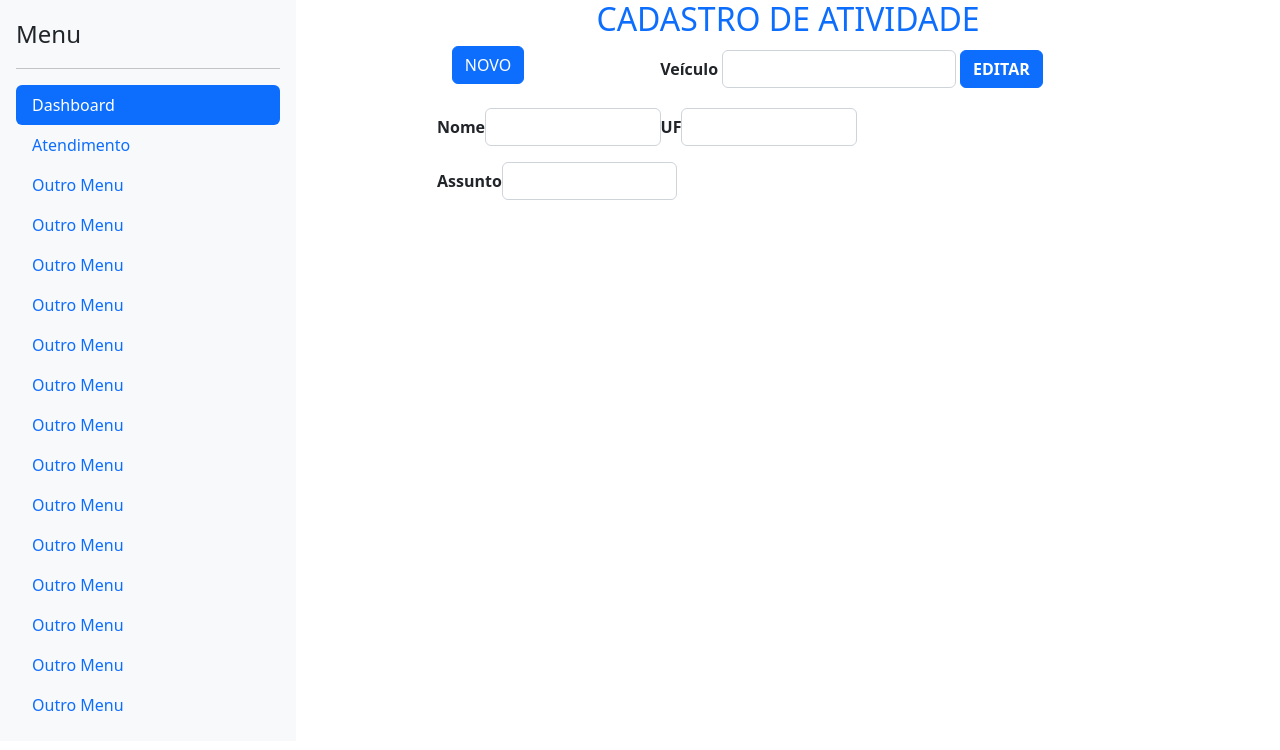
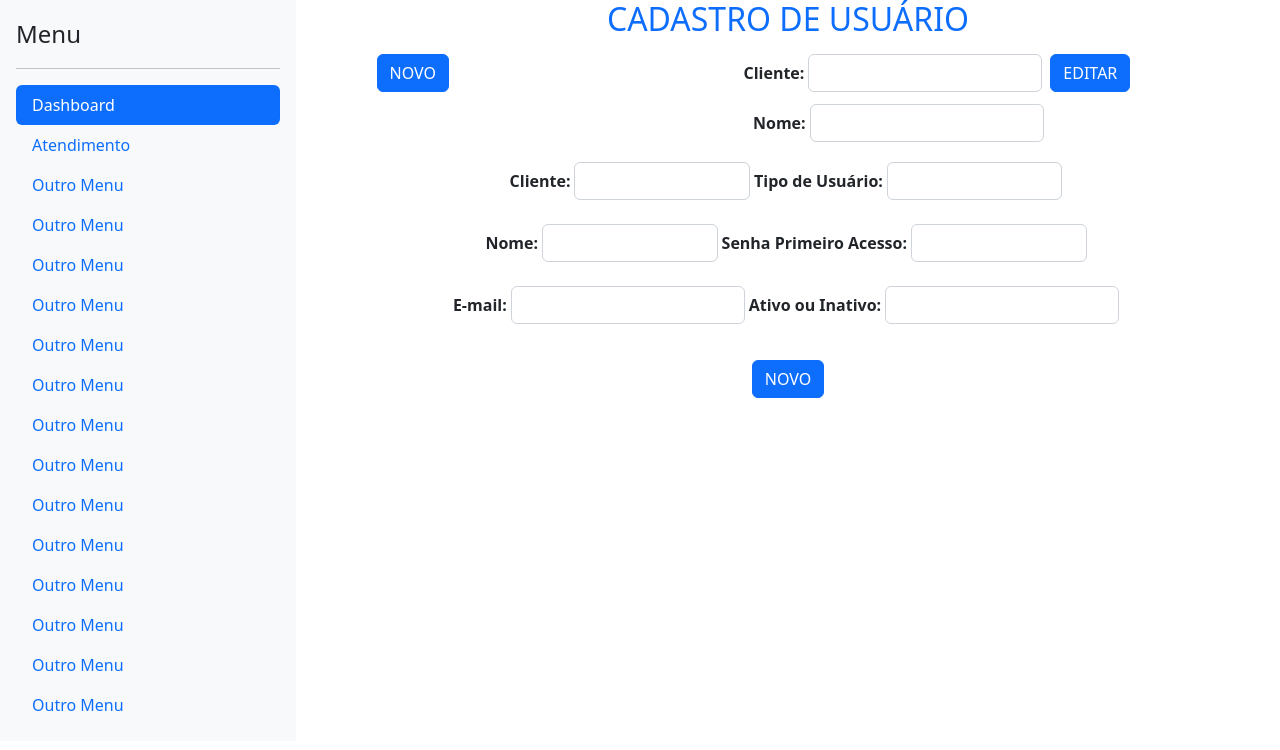
Before and after one commit to Victor5200/mandi-fe, an Angular app: page /cadastro in a window 1280 px wide. Shown: the top 750 px of the page. Built offline with nearby package versions, Linux system fonts and the light colour scheme.

Commit message:
feat: telas usuário e veículo

```diff
--- a/src/app/cadastro/cadastro-routing.module.ts
+++ b/src/app/cadastro/cadastro-routing.module.ts
@@ -1,9 +1,11 @@
 import { NgModule } from '@angular/core';
 import { RouterModule, Routes } from '@angular/router';
 import {UsuarioComponent} from "./usuario/usuario.component";
+import {VeiculoComponent} from "./veiculo/veiculo.component";
 
 const routes: Routes = [
-  { path: '', component: UsuarioComponent}
+  { path: '', component: UsuarioComponent},
+  { path: 'veiculo', component: VeiculoComponent}
 ];
 
 @NgModule({
--- a/src/app/cadastro/cadastro.module.ts
+++ b/src/app/cadastro/cadastro.module.ts
@@ -3,11 +3,13 @@ import { CommonModule } from '@angular/common';
 
 import { CadastroRoutingModule } from './cadastro-routing.module';
 import { UsuarioComponent } from './usuario/usuario.component';
+import { VeiculoComponent } from './veiculo/veiculo.component';
 
 
 @NgModule({
   declarations: [
-    UsuarioComponent
+    UsuarioComponent,
+    VeiculoComponent
   ],
   imports: [
     CommonModule,
--- a/src/app/cadastro/usuario/usuario.component.html
+++ b/src/app/cadastro/usuario/usuario.component.html
@@ -1,30 +1,46 @@
 <div>
-  <h2 class="text-center text-uppercase text-primary">Cadastro de Atividade</h2>
+  <h2 class="text-center text-uppercase text-primary">Cadastro de Usuário</h2>
 
   <div class="d-flex flex-row flex-wrap justify-content-evenly ">
-    <div class="d-grid gap-2 d-md-block  ">
+    <div class="d-grid gap-2 d-md-block m-2 ">
       <button class="btn btn-primary" type="button">NOVO</button>
     </div>
 
-    <div class="d-flex flex-row w-50  align-items-center mb-3">
-      <label class="fw-bolder m-1 ">Veículo</label>
+    <div class="d-flex flex-row w-50 col-md-3 offset-md-3 align-items-center mb-1">
+      <label class="fw-bolder m-1  ">Cliente:</label>
       <input type="text" class="form-control w-50"/>
-      <button class="btn btn-primary fw-bolder m-1 " type="button">EDITAR</button>
+      <button class="btn btn-primary m-2" type="button">EDITAR</button>
     </div>
 
-
-
-    <div class="d-flex flex-row w-75  align-items-center mb-3">
-      <label class="fw-bolder">Nome</label>
-      <input type="text" class="form-control w-25"/>
-
-      <label class="fw-bolder"> UF</label>
-      <input type="text" class="form-control w-25"/>
+    <div class="d-flex flex-row w-50 col-md-3 offset-md-5 align-items-center mb-3">
+      <label class="fw-bolder m-1  ">Nome:</label>
+      <input type="text" class="form-control w-50"/>
     </div>
 
-    <div class="d-flex flex-row w-75  align-items-center mb-3">
-      <label class="fw-bolder">Assunto</label>
-      <input type="text" class="form-control w-25"/>
+    <div class="d-flex flex-row w-75 justify-content-center align-items-center mb-3">
+      <label class="fw-bolder">Cliente:</label>
+      <input type="text" class="form-control w-25 m-1"/>
+      <label class="fw-bolder"> Tipo de Usuário:</label>
+      <input type="text" class="form-control w-25 m-1"/>
     </div>
+
+    <div class="d-flex flex-row w-75 justify-content-center align-items-center mb-3">
+      <label class="fw-bolder">Nome:</label>
+      <input type="text" class="form-control w-25 m-1"/>
+      <label class="fw-bolder"> Senha Primeiro Acesso:</label>
+      <input type="text" class="form-control w-25 m-1"/>
+    </div>
+
+    <div class="d-flex flex-row w-100 justify-content-center align-items-center mb-3">
+      <label class="fw-bolder">E-mail:</label>
+      <input type="text" class="form-control w-25 m-1"/>
+      <label class="fw-bolder"> Ativo ou Inativo:</label>
+      <input type="text" class="form-control w-25 m-1"/>
+    </div>
+
+    <div class="mt-3 d-flex justify-content-center">
+        <button class="btn btn-primary ">NOVO</button>
+    </div>
+
   </div>
 </div>
--- /dev/null
+++ b/src/app/cadastro/veiculo/veiculo.component.html
@@ -0,0 +1,63 @@
+<div>
+  <h2 class="text-center text-uppercase text-primary">Cadastro de Veículo</h2>
+
+  <div class="d-flex flex-row flex-wrap justify-content-evenly ">
+    <div class="d-grid gap-2 d-md-block m-2 ">
+      <button class="btn btn-primary" type="button">NOVO</button>
+    </div>
+
+    <div class="d-flex flex-row w-50 col-md-3 offset-md-3 align-items-center mb-1">
+      <label class="fw-bolder">Veículo</label>
+      <select name="veiculo" id="car" class="form-control m-1 w-25 ">
+        <option value="car1">Todos</option>
+        <option value="car2">Todos</option>
+        <option value="car3">Todos</option>
+      </select>
+      <button class="btn btn-primary m-2" type="button">EDITAR</button>
+    </div>
+
+    <div class="justify-content-start">
+      <div class="d-flex flex-row w-100  align-items-center mb-3">
+        <label class="fw-bolder">Nome:</label>
+        <input type="text" class="form-control w-75  m-1"/>
+        <label class="fw-bolder">UF:</label>
+        <select name="cep" id="uf" class="form-control m-1 w-25 ">
+          <option value="uf1"></option>
+          <option value="uf2"></option>
+          <option value="uf3"></option>
+        </select>
+      </div>
+
+      <div class="d-flex flex-row w-100  align-items-center mb-3">
+        <label class="fw-bolder">Cliente:</label>
+        <select name="cliente" id="cli" class="form-control m-1 w-25 ">
+          <option value="cli1"></option>
+          <option value="cli2"></option>
+          <option value="cli3"></option>
+        </select>
+      </div>
+
+      <div class="d-flex flex-row w-100  align-items-center mb-3">
+        <label class="fw-bolder">Tier:</label>
+        <select name="tier" id="tie" class="form-control m-1 w-25 ">
+          <option value="tie1"></option>
+          <option value="tie2"></option>
+          <option value="tie3"></option>
+        </select>
+      </div>
+
+      <div class="d-flex flex-row w-100  align-items-center mb-3">
+        <label class="fw-bolder">Fator Alcance:</label>
+        <select name="fator" id="fta" class="form-control m-1 w-25 ">
+          <option value="fta1"></option>
+          <option value="fta2"></option>
+          <option value="fta3"></option>
+        </select>
+      </div>
+
+      <div class="mt-3 d-flex justify-content-center">
+        <button class="btn btn-primary w-50 ">SALVAR</button>
+      </div>
+    </div>
+  </div>
+</div>
--- /dev/null
+++ b/src/app/cadastro/veiculo/veiculo.component.ts
@@ -0,0 +1,15 @@
+import { Component, OnInit } from '@angular/core';
+
+@Component({
+  selector: 'app-veiculo',
+  templateUrl: './veiculo.component.html',
+  styleUrls: ['./veiculo.component.scss']
+})
+export class VeiculoComponent implements OnInit {
+
+  constructor() { }
+
+  ngOnInit(): void {
+  }
+
+}
```
Also changed, not shown: src/app/cadastro/veiculo/veiculo.component.scss (added), 1 other file (tests, documents, lock files or other folders).
